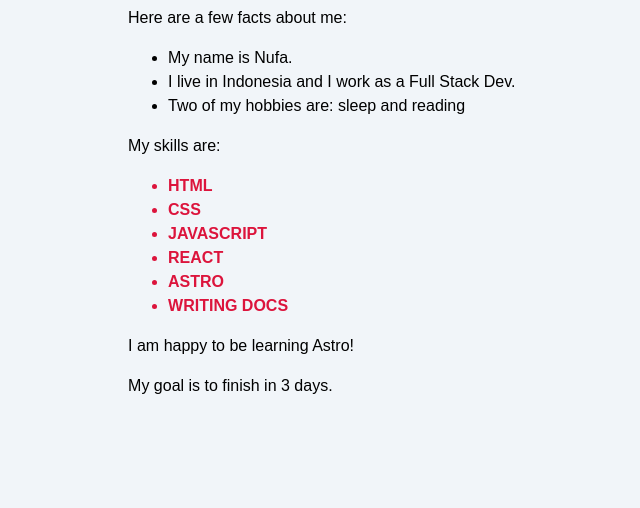
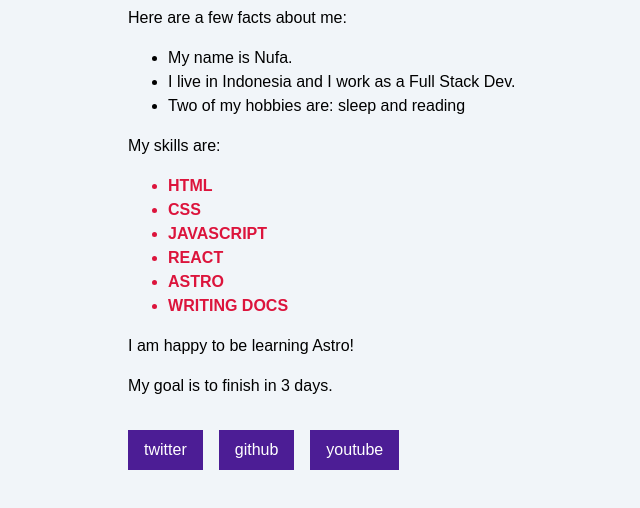
Before and after one commit to nufaar/astro-tutorial, an Astro site: page /about in a window 1280 px wide. Shown: the part 162-670 px from the top of the page, without its empty margins (172-812 px from the left). Built offline with nearby package versions, Linux system fonts and the light colour scheme; Astro itself is replaced by a stand-in of ours.

Commit message:
feat: add social media footer

```diff
--- /dev/null
+++ b/src/components/Footer.astro
@@ -0,0 +1,17 @@
+---
+import Social from "./Social.astro";
+---
+
+<footer>
+  <Social platform="twitter" username="astrodotbuild" />
+  <Social platform="github" username="withastro" />
+  <Social platform="youtube" username="astrodotbuild" />
+</footer>
+
+<style>
+  footer {
+    display: flex;
+    gap: 1rem;
+    margin-top: 2rem;
+  }
+</style>
--- /dev/null
+++ b/src/components/Navigation.astro
@@ -0,0 +1,6 @@
+---
+---
+
+<a href="/">Home</a>
+<a href="/about/">About</a>
+<a href="/blog/">Blog</a>
--- /dev/null
+++ b/src/components/Social.astro
@@ -0,0 +1,14 @@
+---
+const { platform, username } = Astro.props;
+---
+
+<a href={`https://www.${platform}.com/${username}`}>{platform}</a>
+
+<style>
+  a {
+    padding: 0.5rem 1rem;
+    color: white;
+    background-color: #4c1d95;
+    text-decoration: none;
+  }
+</style>
--- a/src/pages/about.astro
+++ b/src/pages/about.astro
@@ -1,4 +1,6 @@
 ---
+import Footer from "../components/Footer.astro";
+import Navigation from "../components/Navigation.astro";
 import "../styles/global.css";
 
 const pageTitle = "About Me";
@@ -43,9 +45,7 @@ const textCase = "uppercase";
     </style>
   </head>
   <body>
-    <a href="/">Home</a>
-    <a href="/about">About</a>
-    <a href="/blog">Blog</a>
+    <Navigation />
 
     <h1>{pageTitle}</h1>
     <p>Here are a few facts about me:</p>
@@ -76,5 +76,6 @@ const textCase = "uppercase";
     ) : (
       <p>My goal is not 3 days.</p>
     )}
+    <Footer />
   </body>
 </html>
```
Also changed, not shown: src/pages/blog.astro (+4 -3 lines), src/pages/index.astro (+5 -3 lines).
